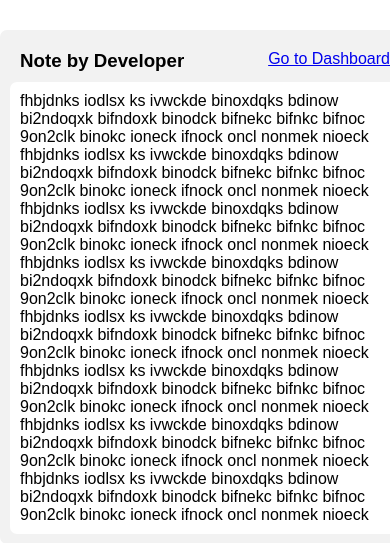
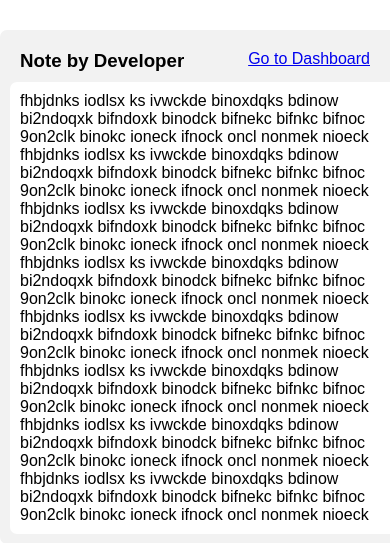
Before and after one commit to aniketkardule/students, a PHP site: page /note.php in a window 390 px wide. Shown: the top 543 px of the page. Run offline with PHP 8.4, Linux system fonts and the light colour scheme; some web fonts are replaced.

Commit message:
Update note.php

```diff
--- a/note.php
+++ b/note.php
@@ -34,7 +34,7 @@
         width:100%;
       }
       .dashboard{
-        right:20px;
+        right:40px;
       }
     }
   </style>
```
